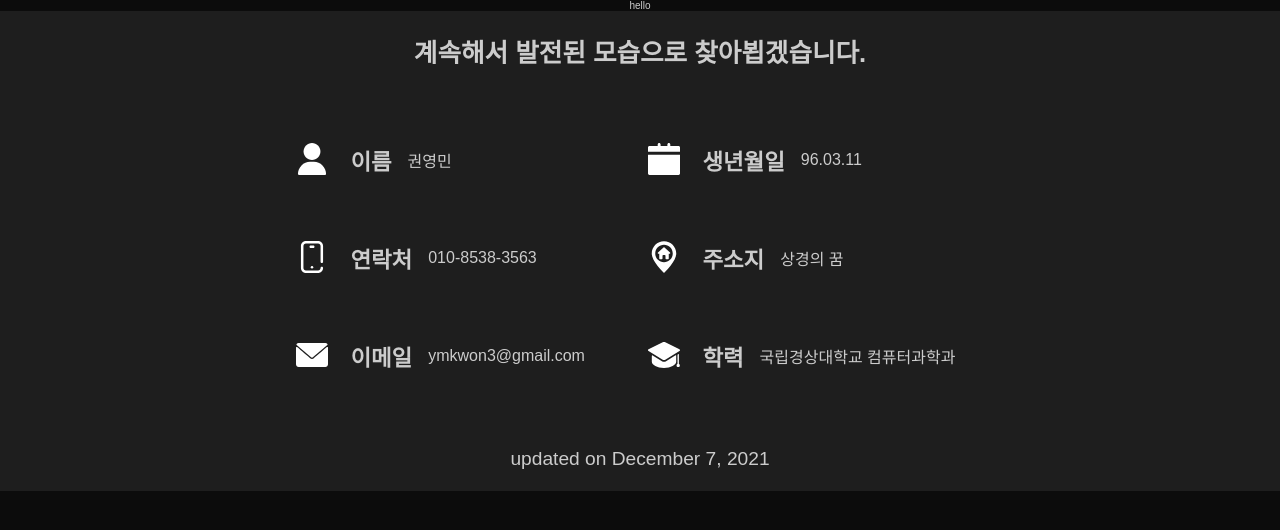
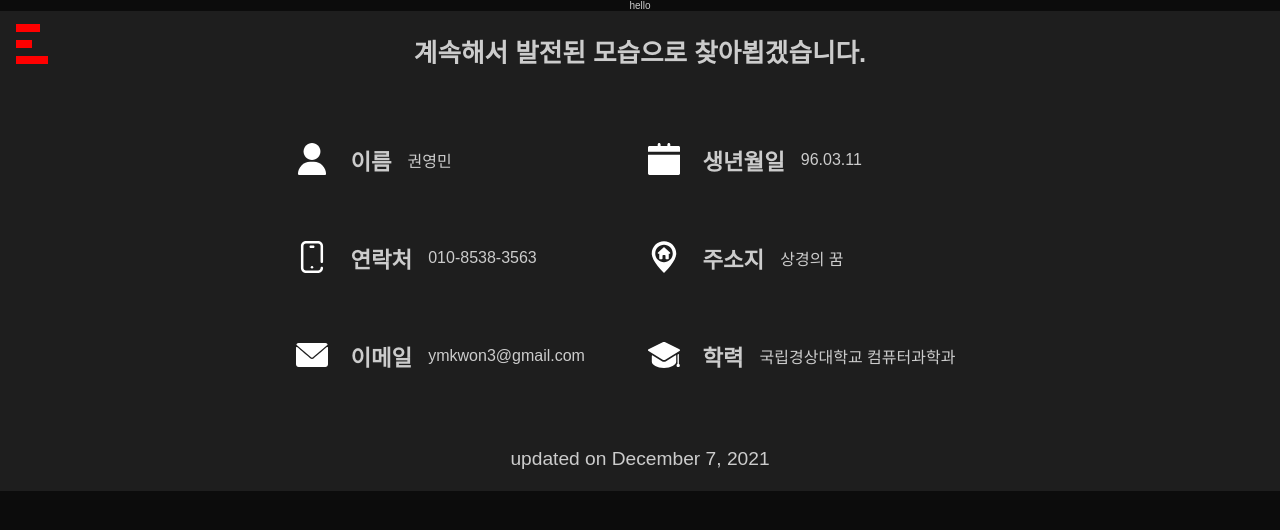
Before and after one commit to ymkwon3/web, a React (Create React App) app in the folder web/: page /board in a window 1280 px wide. Shown: the top 530 px of the page. Built offline with nearby package versions, Linux system fonts and the light colour scheme; no server answers.

Commit message:
add side menu

```diff
--- a/web/src/App.jsx
+++ b/web/src/App.jsx
@@ -1,4 +1,4 @@
-import React from 'react';
+import React, { useRef, useEffect, useState } from 'react';
 import { BrowserRouter, Routes, Route } from 'react-router-dom';
 import ReactDOM from 'react-dom';
 
@@ -10,9 +10,28 @@ import Board from './components/Board';
 // intro page
 
 function App() {
+
+  const [isMenuActive, setActive] = useState("true");
+  const menuRef = useRef();
+  const handleToggle = () => {
+    setActive(!isMenuActive);
+    menuRef.current.style.width = isMenuActive ? "10rem" : "0";
+    console.log(menuRef.current.style)
+  };
+
   return (
     <>
       <div className="App">
+        <div className="menu-button" onClick={handleToggle}>
+          <div className={`menu-bar1 ${isMenuActive ? "" : "menu-change"}`}></div>
+          <div className={`menu-bar2 ${isMenuActive ? "" : "menu-change"}`}></div>
+          <div className={`menu-bar3 ${isMenuActive ? "" : "menu-change"}`}></div>
+        </div>
+        <div className="menu" ref={menuRef}>
+          <div>메뉴1</div>
+          <div>메뉴2</div>
+          <div>메뉴3</div>
+        </div>
         <BrowserRouter>
           <Routes>
             <Route path="/" element={<MainPage/>}/>
--- a/web/src/components/MainPage.jsx
+++ b/web/src/components/MainPage.jsx
@@ -1,5 +1,6 @@
 import React, { useRef, useEffect, useState } from 'react';
 import axios from 'axios';
+
 import '../css/App.css';
 
 import Project from './Project';
@@ -7,7 +8,6 @@ import Project from './Project';
 // intor page
 
 function App() {
-  const textRef = useRef();
   const [header, setHeader] = useState();
   const [cursor, setCursor] = useState();
 
@@ -15,7 +15,7 @@ function App() {
   let slideIdx = 0;
 
   useEffect(() => {
-    const url = "http://localhost:3001/board";
+    const url = "http://175.215.49.230:3001/board";
       axios.get(url).then(function(res){
           console.log(res);
       })
@@ -75,7 +75,7 @@ function App() {
   return (
     <>
         <div className="App-header">
-            <div ref={textRef}>
+            <div>
                 {header}{cursor}
             </div>
         </div>
--- a/web/src/css/App.css
+++ b/web/src/css/App.css
@@ -154,6 +154,61 @@ a:hover {
   opacity: 0;
 }
 
+.menu-button {
+  position: fixed;
+  display: inline-block!important;
+  width: 2.5rem;
+  height: 2.5rem;
+  content: none;
+  top: 1rem;
+  left: 1rem;
+  cursor: pointer;
+  z-index: 3;
+}.menu-button:hover > div{
+  width: 2.5rem!important;
+}
+
+.menu-bar1, .menu-bar2, .menu-bar3 {
+  width: 1.5rem;
+  height: 0.5rem;
+  background-color: red;
+  margin: 0.5rem 0;
+  transition: 0.5s;
+}
+
+.menu-bar2 {
+  width: 1.0rem!important;
+}
+
+.menu-bar3 {
+  width: 2.0rem!important;
+}
+
+.menu-bar1.menu-change {
+  width: 2.5rem!important;
+  transform: translateY(1.0rem) rotate(-45deg) ;
+}
+.menu-bar2.menu-change {
+  opacity: 0;
+}
+.menu-bar3.menu-change {
+  width: 2.5rem!important;
+  transform: translateY(-1.0rem) rotate(45deg) ;
+}
+
+.menu {
+  height: 100%;
+  width: 0;
+  position: fixed;
+  z-index: 2;
+  top: 0;
+  left: 0;
+  background-color: #111;
+  overflow-x: hidden;
+  transition: 0.5s;
+  padding-top: 60px;
+}
+
 @keyframes slideInLeft {
   0% {
     opacity: 0;
```
